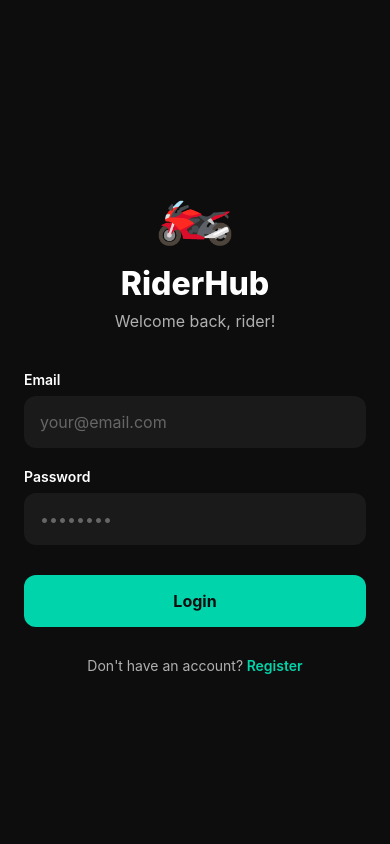
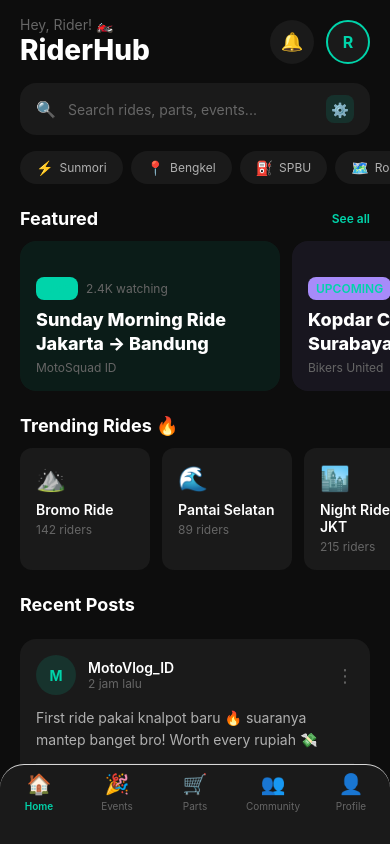
Before and after one commit to mluthfikhalil-cmd/riderhub, a React Native app: screen / in a window 390 px wide. Built offline with nearby package versions, Linux system fonts and the light colour scheme.

Commit message:
Guest mode - no login required to browse 🔥

```diff
--- a/App.tsx
+++ b/App.tsx
@@ -387,7 +387,7 @@ const CommunityScreen = () => {
 // ============================================
 // PROFILE SCREEN
 // ============================================
-const ProfileScreen = () => {
+const ProfileScreen = ({ navigation }: any) => {
   const { user, signOut } = useAuth();
 
   const badges = [
@@ -415,6 +415,66 @@ const ProfileScreen = () => {
     ]);
   };
 
+  const handleLoginPrompt = () => {
+    Alert.alert('Login Required', 'Login to access all features!', [
+      { text: 'Cancel', style: 'cancel' },
+      { text: 'Login', onPress: () => navigation.navigate('Login') },
+    ]);
+  };
+
+  // If NOT logged in, show login prompt
+  if (!user) {
+    return (
+      <SafeAreaView style={styles.container}>
+        <ScrollView style={styles.scroll} showsVerticalScrollIndicator={false}>
+          <View style={styles.screenHeader}>
+            <Text style={styles.screenTitle}>Profile</Text>
+          </View>
+
+          <View style={styles.profileCard}>
+            <Text style={styles.profileEmoji}>🏍️</Text>
+            <Text style={styles.profileName}>Welcome, Rider!</Text>
+            <Text style={styles.profileHandle}>Login to access all features</Text>
+
+            <TouchableOpacity
+              style={styles.loginButton}
+              onPress={() => navigation.navigate('Login')}
+            >
+              <Text style={styles.loginButtonText}>Login</Text>
+            </TouchableOpacity>
+
+            <TouchableOpacity
+              style={styles.registerButton}
+              onPress={() => navigation.navigate('Register')}
+            >
+              <Text style={styles.registerButtonText}>Create Account</Text>
+            </TouchableOpacity>
+          </View>
+
+          <View style={styles.guestMenu}>
+            <Text style={styles.sectionTitle}>Explore 🚀</Text>
+            <TouchableOpacity style={styles.menuItem} onPress={() => Alert.alert('Events', 'Browse events as guest')}>
+              <View style={styles.menuIcon}><Text>🎉</Text></View>
+              <Text style={styles.menuLabel}>Browse Events</Text>
+              <Text style={styles.menuArrow}>›</Text>
+            </TouchableOpacity>
+            <TouchableOpacity style={styles.menuItem} onPress={() => Alert.alert('Parts', 'Browse parts as guest')}>
+              <View style={styles.menuIcon}><Text>🛒</Text></View>
+              <Text style={styles.menuLabel}>Browse Parts</Text>
+              <Text style={styles.menuArrow}>›</Text>
+            </TouchableOpacity>
+            <TouchableOpacity style={styles.menuItem} onPress={() => Alert.alert('Community', 'Browse community as guest')}>
+              <View style={styles.menuIcon}><Text>👥</Text></View>
+              <Text style={styles.menuLabel}>Browse Community</Text>
+              <Text style={styles.menuArrow}>›</Text>
+            </TouchableOpacity>
+          </View>
+        </ScrollView>
+      </SafeAreaView>
+    );
+  }
+
+  // If logged in, show profile
   return (
     <SafeAreaView style={styles.container}>
       <ScrollView style={styles.scroll} showsVerticalScrollIndicator={false}>
@@ -558,14 +618,10 @@ const AppNavigator = () => {
   return (
     <NavigationContainer>
       <Stack.Navigator screenOptions={{ headerShown: false }}>
-        {user ? (
-          <Stack.Screen name="Main" component={MainTabs} />
-        ) : (
-          <>
-            <Stack.Screen name="Login" component={LoginScreen} />
-            <Stack.Screen name="Register" component={RegisterScreen} />
-          </>
-        )}
+        {/* Always show main app - login is optional in Profile */}
+        <Stack.Screen name="Main" component={MainTabs} />
+        <Stack.Screen name="Login" component={LoginScreen} />
+        <Stack.Screen name="Register" component={RegisterScreen} />
       </Stack.Navigator>
     </NavigationContainer>
   );
@@ -720,6 +776,14 @@ const styles = StyleSheet.create({
   menuArrow: { fontSize: 20, color: COLORS.textMuted },
   logoutItem: { marginTop: 8, borderWidth: 1, borderColor: COLORS.error + '30' },
 
+  // Login/Register buttons for guest
+  loginButton: { backgroundColor: COLORS.primary, borderRadius: 12, padding: 16, alignItems: 'center', marginTop: 20, width: '80%' },
+  loginButtonText: { fontSize: 16, fontWeight: '700', color: COLORS.background },
+  registerButton: { backgroundColor: COLORS.surface, borderRadius: 12, padding: 16, alignItems: 'center', marginTop: 10, width: '80%', borderWidth: 1, borderColor: COLORS.primary },
+  registerButtonText: { fontSize: 16, fontWeight: '600', color: COLORS.primary },
+  guestMenu: { paddingHorizontal: 20, marginTop: 24 },
+  profileEmoji: { fontSize: 48, marginBottom: 12 },
+
   tabBar: { position: 'absolute', bottom: 0, left: 0, right: 0, backgroundColor: COLORS.surface, height: 80, paddingTop: 8, borderTopLeftRadius: 24, borderTopRightRadius: 24 },
   tabItem: { alignItems: 'center' },
   tabIcon: { fontSize: 20, marginBottom: 4 },
--- a/src/context/AuthContext.tsx
+++ b/src/context/AuthContext.tsx
@@ -19,7 +19,7 @@ export const AuthProvider = ({ children }: { children: ReactNode }) => {
   const [loading, setLoading] = useState(true);
 
   useEffect(() => {
-    // Check active session
+    // Check active session (optional - user can use app without login)
     supabase.auth.getSession().then(({ data }) => {
       setSession(data.session);
       setUser(data.session?.user ?? null);
```
